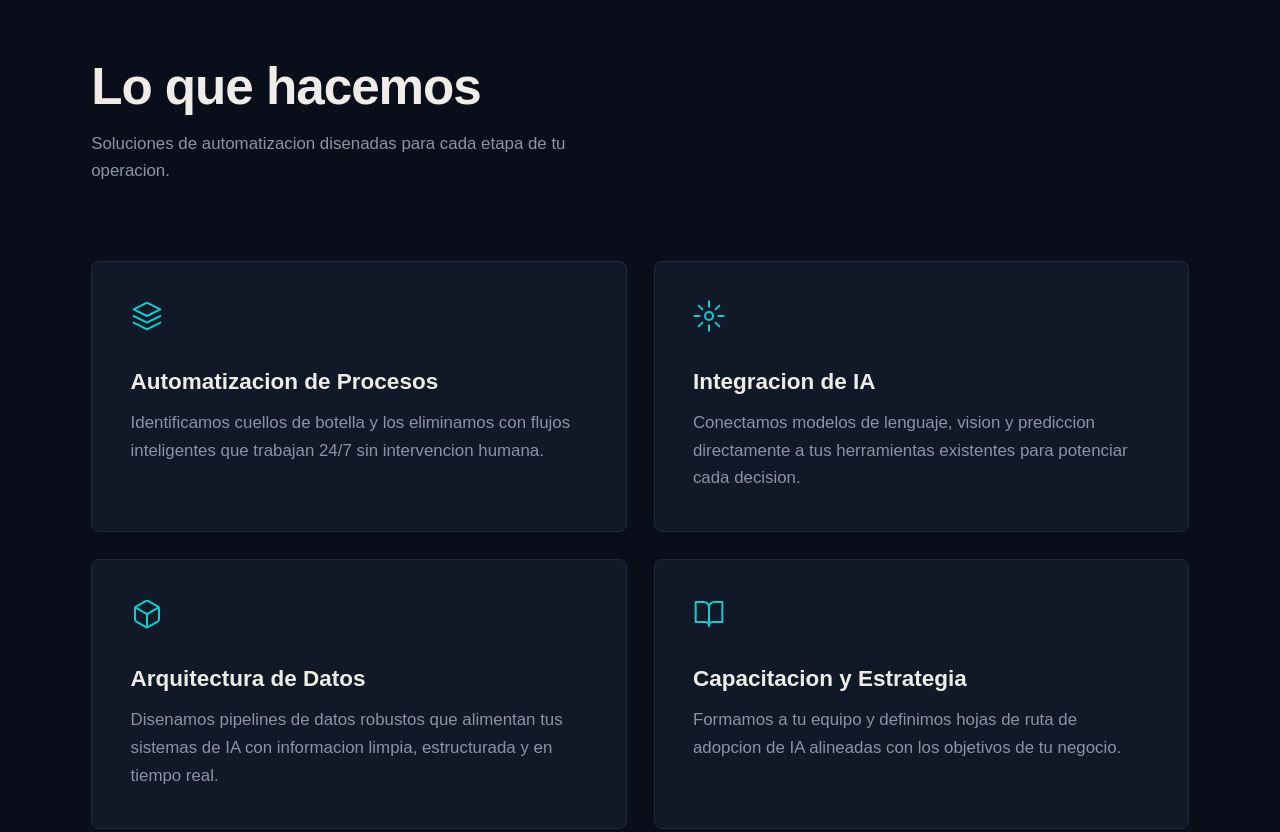
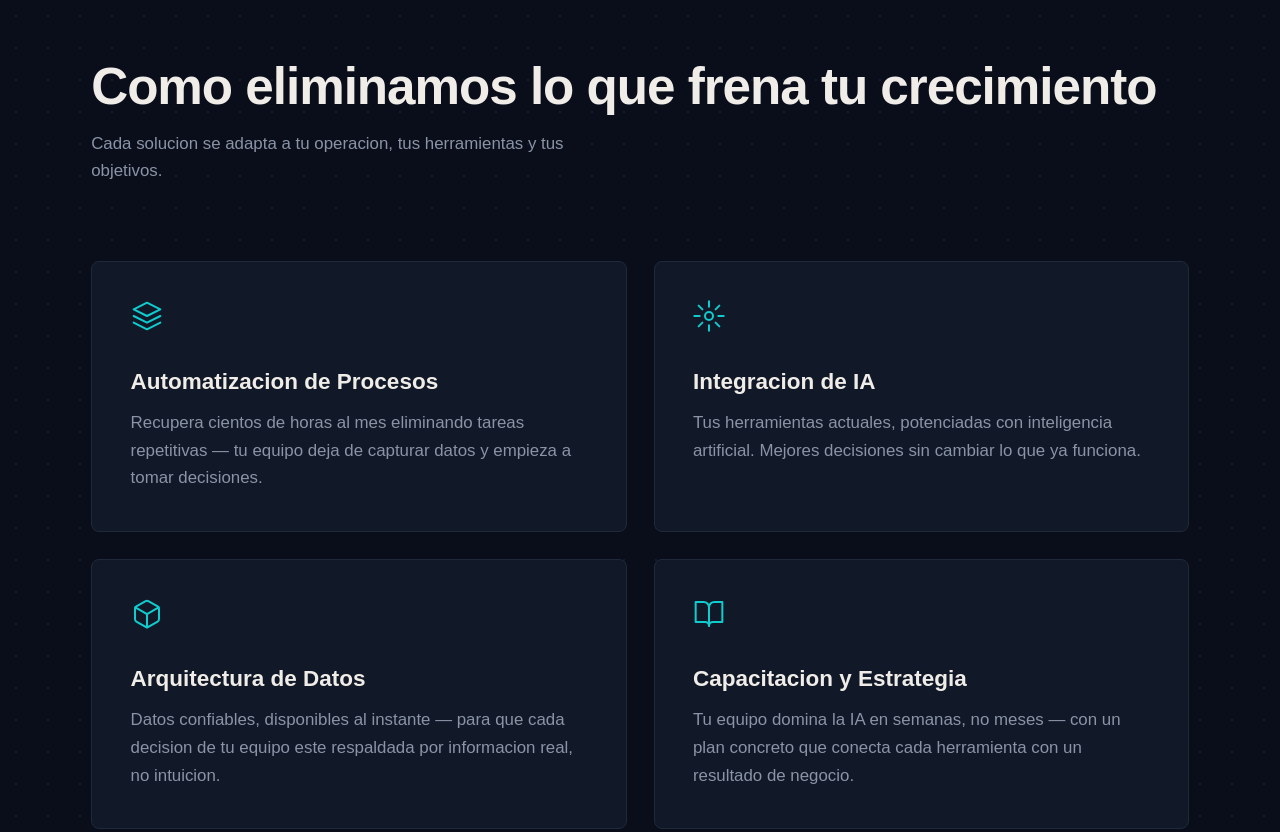
Before and after one commit to lutzcc1/zennes-site, a plain HTML site: page index.html in a window 1280 px wide. Shown: the part 1060-1892 px from the top of the page. Drawn offline with Linux system fonts and the light colour scheme; a web font is replaced by a local one.

Commit message:
feat: rewrite services with benefit-oriented copy, remove misleading hover
Co-Authored-By: Claude Opus 4.6 <noreply@anthropic.com>

```diff
--- a/index.html
+++ b/index.html
@@ -81,8 +81,8 @@
   <section class="services reveal" id="servicios">
     <div class="services__inner">
       <div class="services__header">
-        <h2 class="section-heading">Lo que hacemos</h2>
-        <p class="section-subtext">Soluciones de automatizacion disenadas para cada etapa de tu operacion.</p>
+        <h2 class="section-heading">Como eliminamos lo que frena tu crecimiento</h2>
+        <p class="section-subtext">Cada solucion se adapta a tu operacion, tus herramientas y tus objetivos.</p>
       </div>
       <div class="services__grid">
         <div class="service-card service-card--1">
@@ -90,28 +90,28 @@
             <svg width="32" height="32" viewBox="0 0 24 24" fill="none" stroke="currentColor" stroke-width="1.5" stroke-linecap="round" stroke-linejoin="round"><path d="M12 2L2 7l10 5 10-5-10-5z"/><path d="M2 17l10 5 10-5"/><path d="M2 12l10 5 10-5"/></svg>
           </div>
           <h3 class="service-card__title">Automatizacion de Procesos</h3>
-          <p class="service-card__desc">Identificamos cuellos de botella y los eliminamos con flujos inteligentes que trabajan 24/7 sin intervencion humana.</p>
+          <p class="service-card__desc">Recupera cientos de horas al mes eliminando tareas repetitivas — tu equipo deja de capturar datos y empieza a tomar decisiones.</p>
         </div>
         <div class="service-card service-card--2">
           <div class="service-card__icon">
             <svg width="32" height="32" viewBox="0 0 24 24" fill="none" stroke="currentColor" stroke-width="1.5" stroke-linecap="round" stroke-linejoin="round"><circle cx="12" cy="12" r="3"/><path d="M12 1v4m0 14v4M4.22 4.22l2.83 2.83m9.9 9.9l2.83 2.83M1 12h4m14 0h4M4.22 19.78l2.83-2.83m9.9-9.9l2.83-2.83"/></svg>
           </div>
           <h3 class="service-card__title">Integracion de IA</h3>
-          <p class="service-card__desc">Conectamos modelos de lenguaje, vision y prediccion directamente a tus herramientas existentes para potenciar cada decision.</p>
+          <p class="service-card__desc">Tus herramientas actuales, potenciadas con inteligencia artificial. Mejores decisiones sin cambiar lo que ya funciona.</p>
         </div>
         <div class="service-card service-card--3">
           <div class="service-card__icon">
             <svg width="32" height="32" viewBox="0 0 24 24" fill="none" stroke="currentColor" stroke-width="1.5" stroke-linecap="round" stroke-linejoin="round"><path d="M21 16V8a2 2 0 0 0-1-1.73l-7-4a2 2 0 0 0-2 0l-7 4A2 2 0 0 0 3 8v8a2 2 0 0 0 1 1.73l7 4a2 2 0 0 0 2 0l7-4A2 2 0 0 0 21 16z"/><polyline points="3.27 6.96 12 12.01 20.73 6.96"/><line x1="12" y1="22.08" x2="12" y2="12"/></svg>
           </div>
           <h3 class="service-card__title">Arquitectura de Datos</h3>
-          <p class="service-card__desc">Disenamos pipelines de datos robustos que alimentan tus sistemas de IA con informacion limpia, estructurada y en tiempo real.</p>
+          <p class="service-card__desc">Datos confiables, disponibles al instante — para que cada decision de tu equipo este respaldada por informacion real, no intuicion.</p>
         </div>
         <div class="service-card service-card--4">
           <div class="service-card__icon">
             <svg width="32" height="32" viewBox="0 0 24 24" fill="none" stroke="currentColor" stroke-width="1.5" stroke-linecap="round" stroke-linejoin="round"><path d="M2 3h6a4 4 0 0 1 4 4v14a3 3 0 0 0-3-3H2z"/><path d="M22 3h-6a4 4 0 0 0-4 4v14a3 3 0 0 1 3-3h7z"/></svg>
           </div>
           <h3 class="service-card__title">Capacitacion y Estrategia</h3>
-          <p class="service-card__desc">Formamos a tu equipo y definimos hojas de ruta de adopcion de IA alineadas con los objetivos de tu negocio.</p>
+          <p class="service-card__desc">Tu equipo domina la IA en semanas, no meses — con un plan concreto que conecta cada herramienta con un resultado de negocio.</p>
         </div>
       </div>
     </div>
--- a/styles.css
+++ b/styles.css
@@ -454,7 +454,6 @@ button {
 }
 
 .service-card:hover {
-  transform: translateY(-4px);
   border-color: var(--accent);
   box-shadow: inset 0 0 30px rgba(15, 204, 206, 0.05);
 }
```
